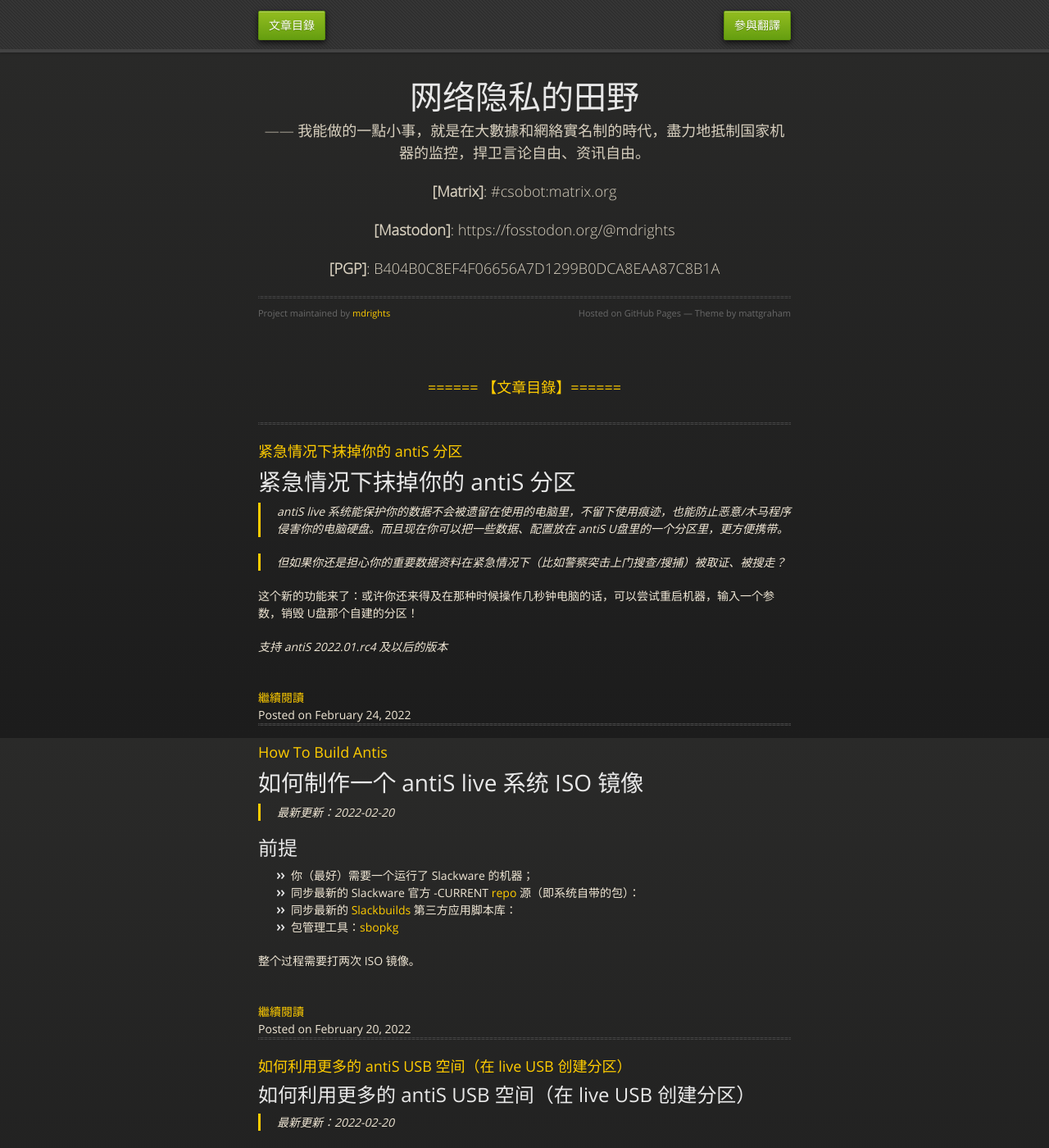
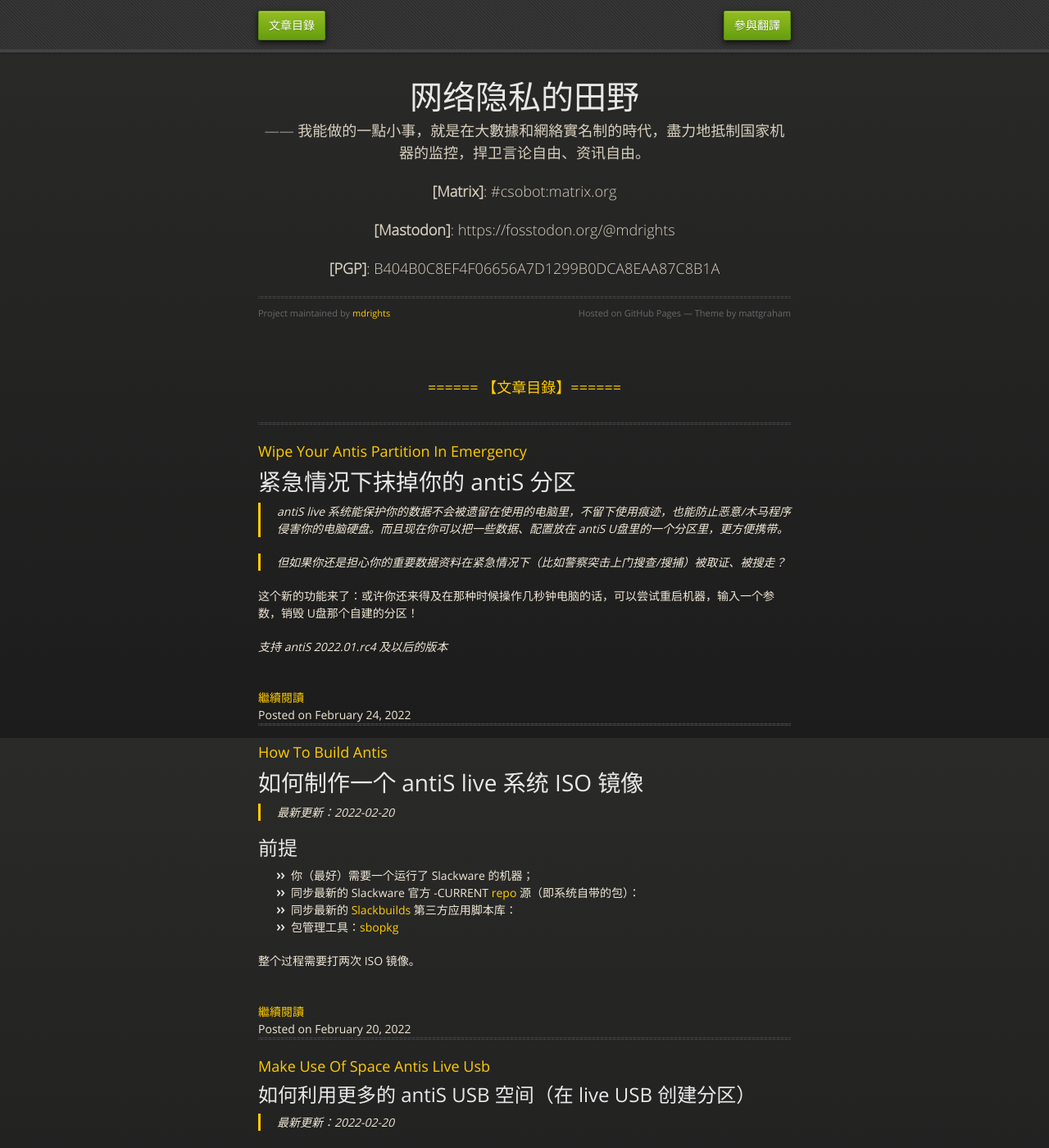
Before and after one commit to mdrights/os-observe, a Jekyll site: the page built from index.html, in a window 1280 px wide and 1400 px high. Shown: the whole window at 82% size. Built offline with Jekyll 4.4.1, drawn with Linux system fonts in a browser that asks for light colours.

Commit message:
refine _posts/2022-02-24-wipe-your-antis-partition-in-emergency.md

```diff
--- a/_posts/2020-07-02-make-use-of-space-antis-live-usb.md
+++ b/_posts/2020-07-02-make-use-of-space-antis-live-usb.md
@@ -1,5 +1,4 @@
 ---
-title: 如何利用更多的 antiS USB 空间（在 live USB 创建分区）
 date: 2022-02-20
 ---
 
--- a/_posts/2022-02-24-wipe-your-antis-partition-in-emergency.md
+++ b/_posts/2022-02-24-wipe-your-antis-partition-in-emergency.md
@@ -1,5 +1,4 @@
 ---
-title: 紧急情况下抹掉你的 antiS 分区
 date: 2022-02-24
 ---
 
```
Also changed, not shown: other parts of _posts/2022-02-24-wipe-your-antis-partition-in-emergency.md (+1 -1 lines).
